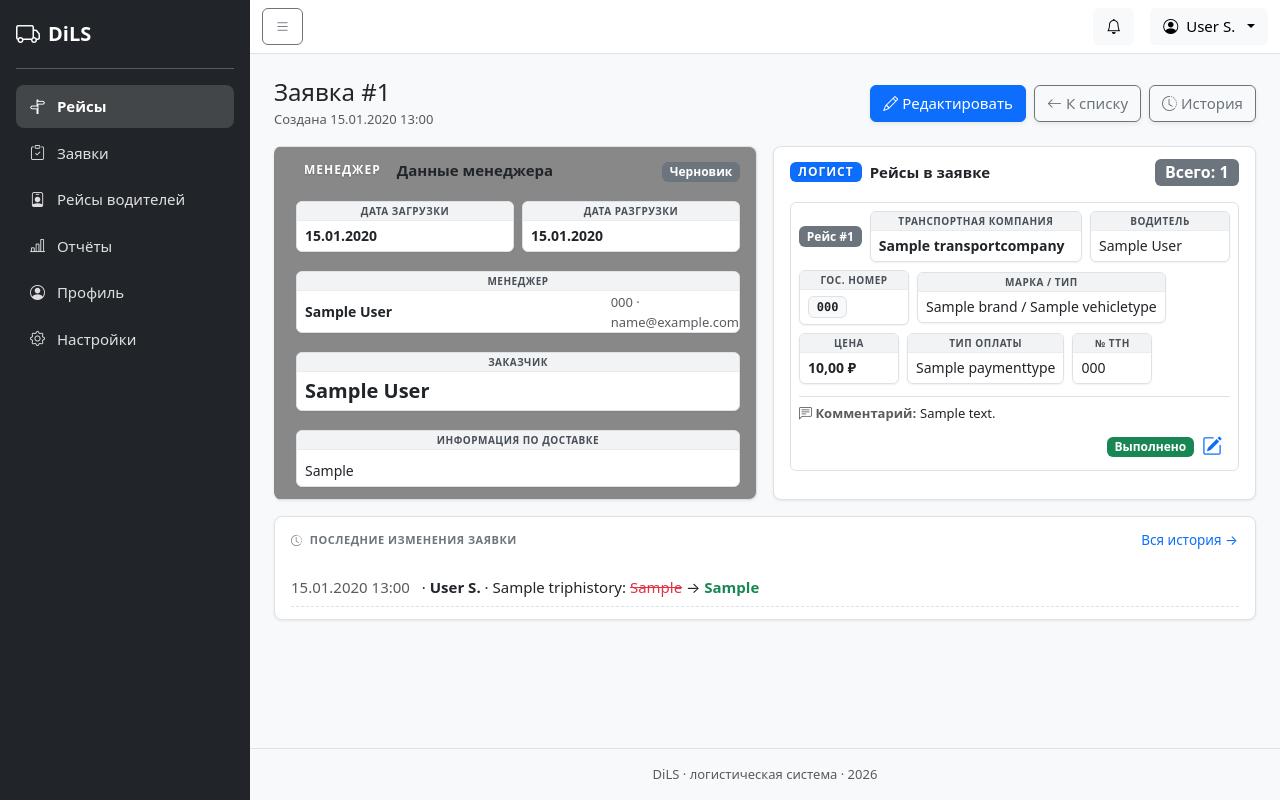
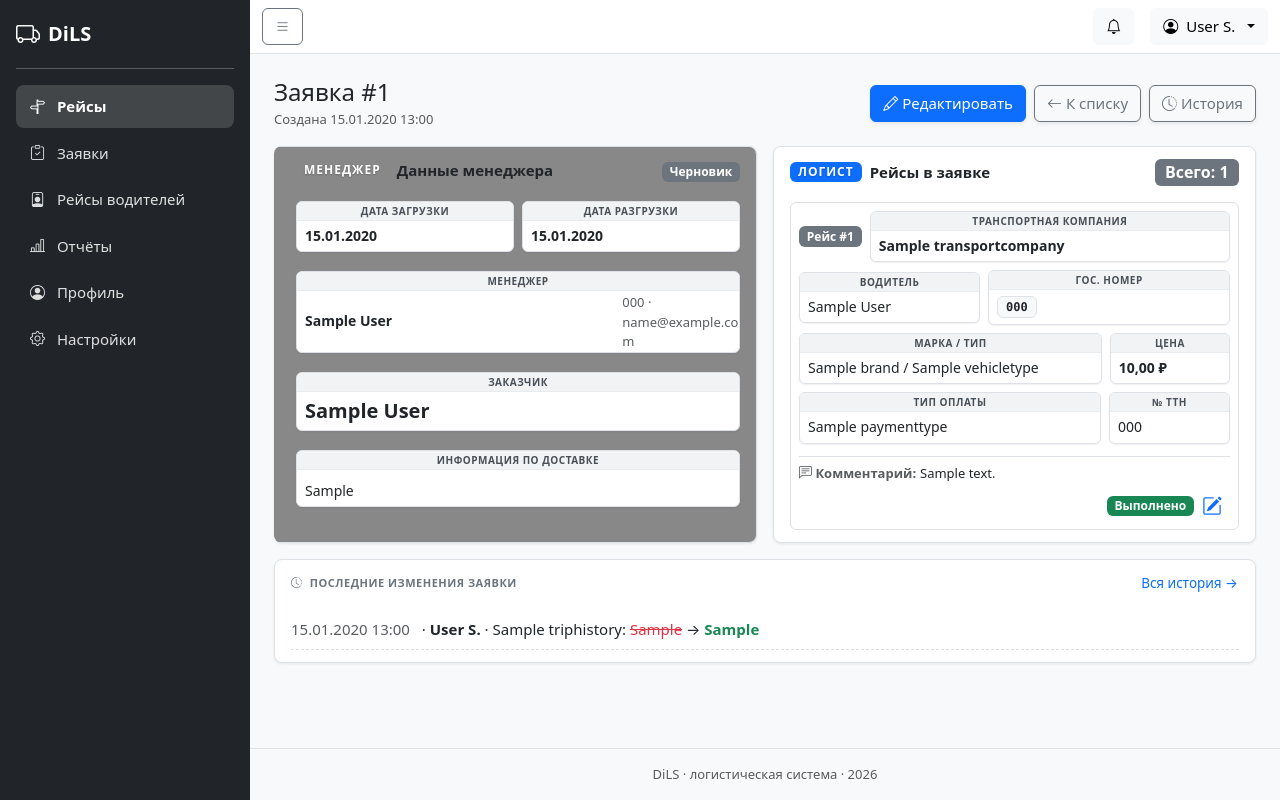
Before and after one commit to AlexAlesh/project_DiLS, a Django app: page /trips/1/ in a window 1280 px wide. Run offline with Django 5.2, Linux system fonts and the light colour scheme; a user stored in the database is signed in; data comes from the database, SQL or seed files in the repository; tables that the repository leaves empty hold one stand-in row (values such as "Sample post"); some libraries are stand-ins or nearby versions.

Commit message:
task snapshot 032f872b-99a1-4a70-9945-20a9df85063d

```diff
--- a/dils_project/static/css/main.css
+++ b/dils_project/static/css/main.css
@@ -96,8 +96,12 @@ a { text-decoration: none; }
     transition: transform 0.15s ease, box-shadow 0.15s ease;
     display: inline-flex;
     flex-direction: column;
+    align-items: stretch;
     justify-content: flex-start;
     min-width: 0;
+    max-width: 100%;
+    overflow-wrap: break-word;
+    word-break: break-word;
     position: relative;
 }
 .data-box:hover {
@@ -108,6 +112,7 @@ a { text-decoration: none; }
 .data-label {
     display: block;
     width: 100%;
+    box-sizing: border-box;
     background-color: #f1f3f5;
     text-align: center;
     padding: 3px 6px;
@@ -120,17 +125,38 @@ a { text-decoration: none; }
     font-weight: 700;
     letter-spacing: .5px;
     line-height: 1.2;
+    white-space: normal;
+    overflow-wrap: break-word;
 }
 .data-value {
     display: block;
     width: 100%;
+    box-sizing: border-box;
     padding: 4px 8px 6px;
     font-size: 14px;
     color: #212529;
     line-height: 1.3;
     font-weight: 500;
-    word-wrap: break-word;
+    text-align: left;
+    white-space: normal;
+    overflow-wrap: anywhere;
 }
+
+/* Плитки в flex-рядах (leg_row, сводка): не дают «плясать» ширине и тексту */
+.d-flex > .data-box {
+    flex-shrink: 1;
+    flex-basis: auto;
+}
+.data-box .badge.bg-light.text-dark.border {
+    max-width: 100%;
+    white-space: normal;
+    overflow-wrap: anywhere;
+}
+
+/* Списки заявок/рейсов: плитки имеют одинаковую базовую ширину на строку,
+   поэтому колонки во всех карточках ровные и текст не «уезжает» */
+.request-row-tiles > .data-box { flex: 1 1 130px; min-width: 130px; }
+.request-row-tiles > .data-value { display: block; }
 
 /* Поля ввода внутри плиток — «плоский» вид */
 .data-box .form-control,
@@ -204,12 +230,17 @@ a { text-decoration: none; }
 .leg-row-editable { cursor: pointer; transition: box-shadow .15s ease, border-color .15s ease; }
 .leg-row-editable:hover { box-shadow: var(--dils-shadow-hover); border-color: #b6d4fe !important; }
 .leg-num { font-size: 10px; flex-shrink: 0; }
-.leg-plate { min-width: 110px; }
-.leg-brand { min-width: 130px; }
-.leg-price { min-width: 100px; }
-.leg-payment { min-width: 120px; }
-.leg-ttn { min-width: 80px; }
-.leg-tc, .leg-driver { min-width: 140px; }
+
+/* Фиксированные «доли» плиток в строке рейса: текст переносится внутри плитки,
+   а не растягивает её — колонки одинаковы во всех строках и ничего не «пляшет» */
+.leg-tc      { flex: 3 1 160px; min-width: 160px; max-width: 100%; }
+.leg-driver  { flex: 3 1 160px; min-width: 160px; max-width: 100%; }
+.leg-plate   { flex: 2 1 120px; min-width: 120px; max-width: 100%; }
+.leg-brand   { flex: 2 1 140px; min-width: 140px; max-width: 100%; }
+.leg-price   { flex: 2 1 110px; min-width: 110px; max-width: 100%; }
+.leg-payment { flex: 2 1 130px; min-width: 130px; max-width: 100%; }
+.leg-ttn     { flex: 1 1 90px;  min-width: 90px;  max-width: 100%; }
+.leg-row .data-value.text-break { word-break: break-word; hyphens: auto; }
 
 /* ------- Формы и кнопки ------- */
 .form-control, .form-select { font-size: 15px; padding: 0.375rem 0.75rem; }
--- a/dils_project/templates/requests/list.html
+++ b/dils_project/templates/requests/list.html
@@ -33,7 +33,7 @@
                     {% endif %}
                 </div>
 
-                <div class="flex-grow-1 d-flex flex-wrap gap-2" style="min-width: 0;">
+                <div class="request-row-tiles flex-grow-1 d-flex flex-wrap gap-2" style="min-width: 0;">
                     <div class="data-box">
                         <span class="data-label">Дата загрузки</span>
                         <span class="data-value fw-semibold">{{ trip.loading_date|format_date }}</span>
--- a/dils_project/templates/trips/list.html
+++ b/dils_project/templates/trips/list.html
@@ -33,7 +33,7 @@
                     {% endif %}
                 </div>
 
-                <div class="flex-grow-1 d-flex flex-wrap gap-2" style="min-width: 0;">
+                <div class="request-row-tiles flex-grow-1 d-flex flex-wrap gap-2" style="min-width: 0;">
                     <div class="data-box">
                         <span class="data-label">Дата загрузки</span>
                         <span class="data-value fw-semibold">{{ trip.loading_date|format_date }}</span>
```
